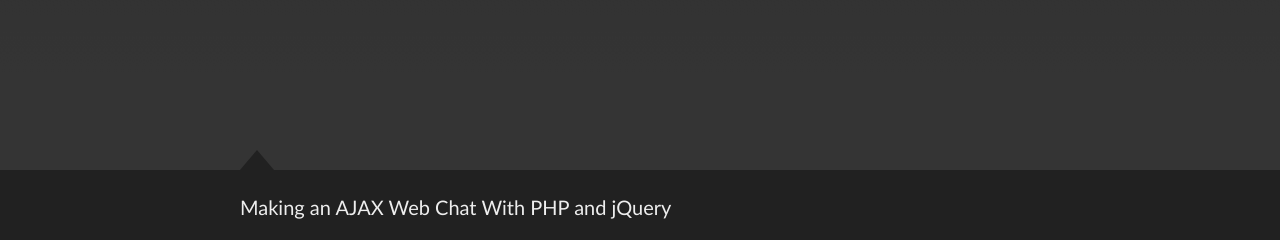
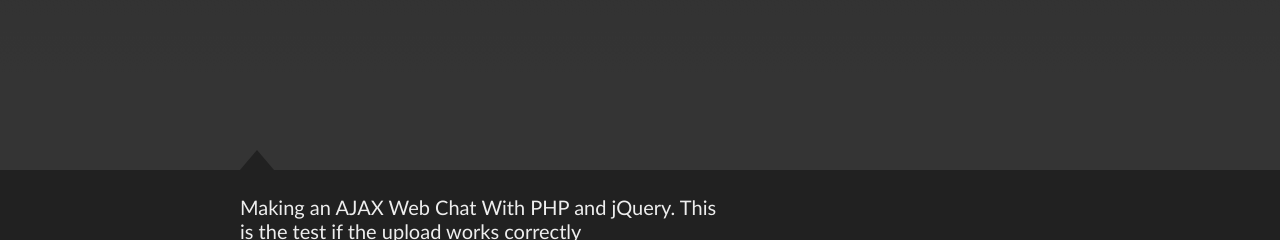
Before and after one commit to olinator98/WebTechChat, a PHP site: page /ajax-chat.html in a window 1280 px wide. Shown: the part 648-888 px from the top of the page. Run offline with PHP 8.4, Linux system fonts and the light colour scheme; some libraries are stand-ins or nearby versions.

Commit message:
CretedFiles
These files are loaded depending on the screen size of the device

```diff
--- a/source/ajax-chat.html
+++ b/source/ajax-chat.html
@@ -2,7 +2,7 @@
 <html>
 <head>
 <meta http-equiv="Content-Type" content="text/html; charset=utf-8" />
-<title>Making an AJAX Web Chat With PHP, MySQL and jQuery </title>
+<title>Making an AJAX Web Chat With PHP, MySQL and jQuery. Hello dude</title>
 
 <link rel="stylesheet" type="text/css" href="js/jScrollPane/jScrollPane.css" />
 <link rel="stylesheet" type="text/css" href="css/page.css" />
@@ -38,7 +38,7 @@
 
 <div id="footer">
 	<div class="tri"></div>
-	<h1>Making an AJAX Web Chat With PHP and jQuery</h1>
+	<h1>Making an AJAX Web Chat With PHP and jQuery. This is the test if the upload works correctly</h1>
 </div>
 
 <script src="http://ajax.googleapis.com/ajax/libs/jquery/1.4.2/jquery.min.js"></script>
--- a/source/css/chat.css
+++ b/source/css/chat.css
@@ -1,4 +1,5 @@
 /* Main chat container */
+@import "responsive/styleResponsive.css" screen and (max-width: 768px);
 
 #chatContainer{
 	width:510px;
--- /dev/null
+++ b/source/css/resonsive/styleResponsive.css
@@ -0,0 +1,4 @@
+<style>
+    background-color: blue;
+
+</style>
```
